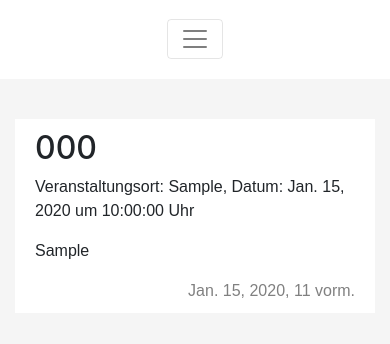
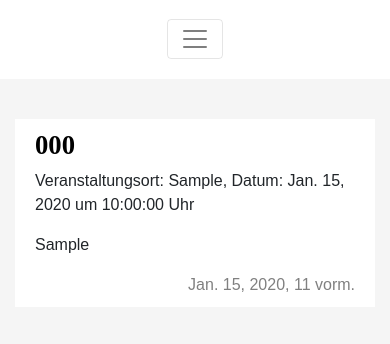
Before and after one commit to frxncsco/UrbanGardening, a Django app: page /event/1/ in a window 390 px wide. Shown: the part 201-545 px from the top of the page. Run offline with Django 3.2, Linux system fonts and the light colour scheme; tables that the repository leaves empty hold one stand-in row (values such as "Sample post"); some libraries are stand-ins or nearby versions.

Commit message:
Kleine Korrektur für Überschrift h2

```diff
--- a/blog/static/css/blog.css
+++ b/blog/static/css/blog.css
@@ -187,6 +187,13 @@ button:hover {
     margin-bottom: 40px;
     background-color: white;
     width: 100%;
+}
+
+.post h2 {
+    font-family: 'Times New Roman', Times, serif;
+    font-size: 30pt;
+    font-weight: bold;
+    color: black;
 }
 
 .post h2 a{
@@ -391,6 +398,12 @@ button:hover {
         color: black;
     }
 
+    .post h2 {
+        font-family: 'Times New Roman', Times, serif;
+        font-size: 20pt;
+        font-weight: bold;
+        color: black;
+    }
 
     .post h2 a {
         font-family: 'Times New Roman', Times, serif;
```
